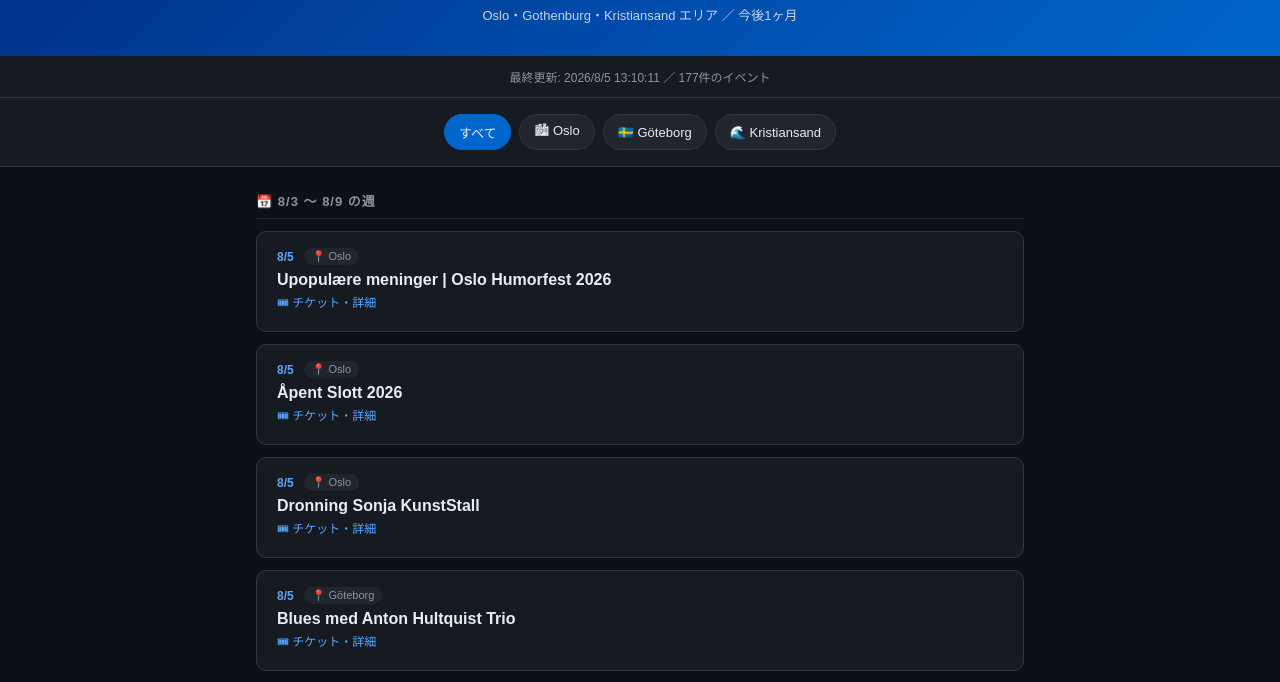
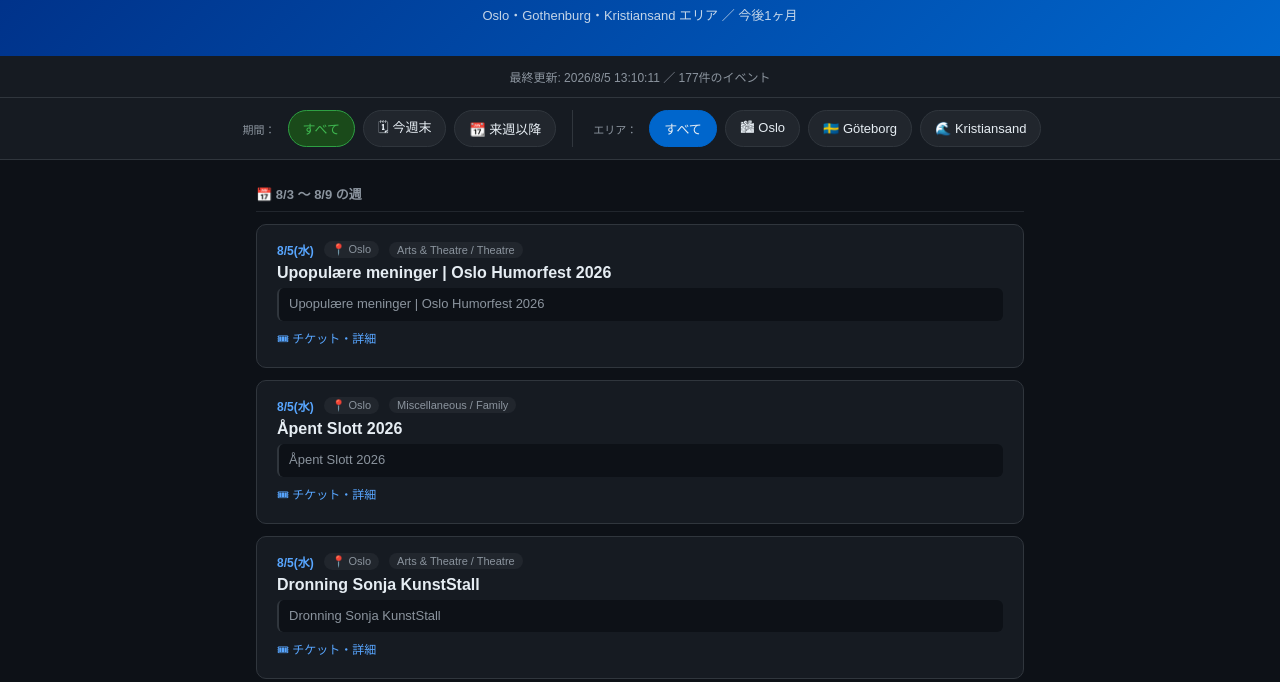
Before and after one commit to Shinyahub/oslo-events, a plain HTML site: page docs/index.html in a window 1280 px wide. Shown: the part 70-752 px from the top of the page. Drawn offline with Linux system fonts and the light colour scheme; no server answers.

Commit message:
Update index.html

```diff
--- a/docs/index.html
+++ b/docs/index.html
@@ -31,10 +31,22 @@
     display: flex;
     gap: 8px;
     flex-wrap: wrap;
-    padding: 16px 24px;
+    padding: 12px 24px;
     background: #161b22;
     border-bottom: 1px solid #30363d;
     justify-content: center;
+  }
+  .filter-label {
+    font-size: 11px;
+    color: #8b949e;
+    display: flex;
+    align-items: center;
+    padding: 0 4px;
+  }
+  .filter-divider {
+    width: 1px;
+    background: #30363d;
+    margin: 0 8px;
   }
   .filter-btn {
     background: #21262d;
@@ -46,10 +58,9 @@
     font-size: 13px;
     transition: all 0.2s;
   }
-  .filter-btn:hover, .filter-btn.active {
-    background: #0066cc;
-    border-color: #0066cc;
-  }
+  .filter-btn:hover { background: #30363d; }
+  .filter-btn.active-time { background: #1a4a1a; border-color: #2ea043; color: #3fb950; }
+  .filter-btn.active-city { background: #0066cc; border-color: #0066cc; }
   .week-section {
     max-width: 800px;
     margin: 24px auto;
@@ -59,12 +70,11 @@
     font-size: 13px;
     font-weight: bold;
     color: #8b949e;
-    text-transform: uppercase;
-    letter-spacing: 1px;
     margin-bottom: 12px;
     padding-bottom: 8px;
     border-bottom: 1px solid #21262d;
   }
+  .week-label.this-weekend { color: #3fb950; border-color: #2ea043; }
   .event-card {
     background: #161b22;
     border: 1px solid #30363d;
@@ -82,11 +92,7 @@
     flex-wrap: wrap;
     margin-bottom: 6px;
   }
-  .event-date {
-    font-size: 12px;
-    color: #58a6ff;
-    font-weight: bold;
-  }
+  .event-date { font-size: 12px; color: #58a6ff; font-weight: bold; }
   .event-city {
     font-size: 11px;
     background: #21262d;
@@ -94,35 +100,22 @@
     border-radius: 10px;
     color: #8b949e;
   }
-  .event-title {
-    font-size: 16px;
-    font-weight: bold;
-    margin-bottom: 4px;
-  }
+  .event-title { font-size: 16px; font-weight: bold; margin-bottom: 6px; }
   .event-desc {
     font-size: 13px;
     color: #8b949e;
     margin-bottom: 8px;
-    line-height: 1.5;
+    line-height: 1.6;
+    padding: 6px 10px;
+    background: #0d1117;
+    border-radius: 6px;
+    border-left: 2px solid #30363d;
   }
-  .event-link {
-    font-size: 12px;
-    color: #58a6ff;
-    text-decoration: none;
-  }
+  .event-desc.loading-desc { color: #484f58; font-style: italic; }
+  .event-link { font-size: 12px; color: #58a6ff; text-decoration: none; }
   .event-link:hover { text-decoration: underline; }
-  .star { color: #f0b429; margin-right: 4px; }
-  .loading {
-    text-align: center;
-    padding: 60px;
-    color: #8b949e;
-    font-size: 16px;
-  }
-  .no-events {
-    text-align: center;
-    padding: 40px;
-    color: #8b949e;
-  }
+  .loading { text-align: center; padding: 60px; color: #8b949e; font-size: 16px; }
+  .no-events { text-align: center; padding: 40px; color: #8b949e; }
   footer {
     text-align: center;
     padding: 24px;
@@ -143,10 +136,16 @@
 <div class="updated" id="updated-at">データ読み込み中...</div>
 
 <div class="filter-bar">
-  <button class="filter-btn active" onclick="filterCity('all')">すべて</button>
-  <button class="filter-btn" onclick="filterCity('Oslo')">🏙 Oslo</button>
-  <button class="filter-btn" onclick="filterCity('Gothenburg')">🇸🇪 Göteborg</button>
-  <button class="filter-btn" onclick="filterCity('Kristiansand')">🌊 Kristiansand</button>
+  <span class="filter-label">期間：</span>
+  <button class="filter-btn active-time" id="btn-time-all" onclick="filterTime('all', this)">すべて</button>
+  <button class="filter-btn" id="btn-time-weekend" onclick="filterTime('weekend', this)">🗓 今週末</button>
+  <button class="filter-btn" id="btn-time-future" onclick="filterTime('future', this)">📆 来週以降</button>
+  <div class="filter-divider"></div>
+  <span class="filter-label">エリア：</span>
+  <button class="filter-btn active-city" id="btn-city-all" onclick="filterCity('all', this)">すべて</button>
+  <button class="filter-btn" id="btn-city-oslo" onclick="filterCity('oslo', this)">🏙 Oslo</button>
+  <button class="filter-btn" id="btn-city-got" onclick="filterCity('goteborg', this)">🇸🇪 Göteborg</button>
+  <button class="filter-btn" id="btn-city-krs" onclick="filterCity('kristiansand', this)">🌊 Kristiansand</button>
 </div>
 
 <div id="events-container">
@@ -160,21 +159,33 @@
 
 <script>
 let allEvents = [];
+let currentTime = 'all';
 let currentCity = 'all';
+
+// 今週末の土日を計算
+function getThisWeekend() {
+  const now = new Date();
+  const day = now.getDay(); // 0=日, 6=土
+  const saturday = new Date(now);
+  saturday.setDate(now.getDate() + ((6 - day + 7) % 7 || 7));
+  saturday.setHours(0,0,0,0);
+  const sunday = new Date(saturday);
+  sunday.setDate(saturday.getDate() + 1);
+  sunday.setHours(23,59,59,999);
+  return { saturday, sunday };
+}
 
 async function loadEvents() {
   try {
     const res = await fetch('events.json?t=' + Date.now());
     const data = await res.json();
     allEvents = data.events || [];
-
     const updated = data.updated_at
       ? new Date(data.updated_at).toLocaleString('ja-JP')
       : '不明';
     document.getElementById('updated-at').textContent =
       `最終更新: ${updated} ／ ${allEvents.length}件のイベント`;
-
-    renderEvents(allEvents);
+    applyFilters();
   } catch (e) {
     document.getElementById('events-container').innerHTML =
       '<div class="no-events">⚠️ データの読み込みに失敗しました。<br>しばらく経ってから再度アクセスしてください。</div>';
@@ -182,50 +193,116 @@
   }
 }
 
-function filterCity(city) {
+function filterTime(mode, btn) {
+  currentTime = mode;
+  document.querySelectorAll('.filter-btn').forEach(b => {
+    if (['btn-time-all','btn-time-weekend','btn-time-future'].includes(b.id))
+      b.classList.remove('active-time');
+  });
+  btn.classList.add('active-time');
+  applyFilters();
+}
+
+function filterCity(city, btn) {
   currentCity = city;
-  document.querySelectorAll('.filter-btn').forEach(b => b.classList.remove('active'));
-  event.target.classList.add('active');
+  document.querySelectorAll('.filter-btn').forEach(b => {
+    if (['btn-city-all','btn-city-oslo','btn-city-got','btn-city-krs'].includes(b.id))
+      b.classList.remove('active-city');
+  });
+  btn.classList.add('active-city');
+  applyFilters();
+}
 
-  const filtered = city === 'all'
-    ? allEvents
-    : allEvents.filter(e => (e.city || '').toLowerCase().includes(city.toLowerCase()));
+function applyFilters() {
+  let filtered = [...allEvents];
+  const { saturday, sunday } = getThisWeekend();
+  const now = new Date();
+  now.setHours(0,0,0,0);
+
+  // 期間フィルター
+  if (currentTime === 'weekend') {
+    filtered = filtered.filter(ev => {
+      if (!ev.date) return false;
+      const d = new Date(ev.date);
+      return d >= saturday && d <= sunday;
+    });
+  } else if (currentTime === 'future') {
+    filtered = filtered.filter(ev => {
+      if (!ev.date) return false;
+      const d = new Date(ev.date);
+      const nextMonday = new Date(saturday);
+      nextMonday.setDate(saturday.getDate() + 2);
+      return d >= nextMonday;
+    });
+  }
+
+  // エリアフィルター
+  if (currentCity !== 'all') {
+    filtered = filtered.filter(ev =>
+      (ev.city || '').toLowerCase().includes(currentCity)
+    );
+  }
+
   renderEvents(filtered);
 }
 
 function groupByWeek(events) {
   const weeks = {};
+  const { saturday } = getThisWeekend();
+
   events.forEach(ev => {
     const date = ev.date ? new Date(ev.date) : null;
     if (!date || isNaN(date)) {
-      const key = '日付未定';
-      if (!weeks[key]) weeks[key] = [];
-      weeks[key].push(ev);
+      if (!weeks['9999']) weeks['9999'] = { label: '日付未定', isWeekend: false, events: [] };
+      weeks['9999'].events.push(ev);
       return;
     }
-    // 週の月曜日を計算
     const monday = new Date(date);
     monday.setDate(date.getDate() - ((date.getDay() + 6) % 7));
     const key = monday.toISOString().slice(0, 10);
-    if (!weeks[key]) weeks[key] = [];
-    weeks[key].push(ev);
+    if (!weeks[key]) {
+      const sunday = new Date(monday);
+      sunday.setDate(monday.getDate() + 6);
+      const isWeekend = date >= saturday && date <= new Date(saturday.getTime() + 86400000);
+      weeks[key] = {
+        label: `${monday.getMonth()+1}/${monday.getDate()} 〜 ${sunday.getMonth()+1}/${sunday.getDate()} の週`,
+        isWeekend,
+        events: []
+      };
+    }
+    weeks[key].events.push(ev);
   });
   return weeks;
 }
 
-function formatDateRange(dateStr) {
+function formatDate(dateStr) {
   if (!dateStr) return '日付未定';
   const d = new Date(dateStr);
   if (isNaN(d)) return dateStr;
-  return `${d.getMonth() + 1}/${d.getDate()}`;
+  const days = ['日','月','火','水','木','金','土'];
+  return `${d.getMonth()+1}/${d.getDate()}(${days[d.getDay()]})`;
 }
 
-function weekLabel(mondayStr) {
-  if (mondayStr === '日付未定') return '日付未定';
-  const d = new Date(mondayStr);
-  const sunday = new Date(d);
-  sunday.setDate(d.getDate() + 6);
-  return `${d.getMonth()+1}/${d.getDate()} 〜 ${sunday.getMonth()+1}/${sunday.getDate()} の週`;
+// Claude APIで日本語説明を生成
+async function generateDescription(title, category, city) {
+  try {
+    const res = await fetch('https://api.anthropic.com/v1/messages', {
+      method: 'POST',
+      headers: { 'Content-Type': 'application/json' },
+      body: JSON.stringify({
+        model: 'claude-sonnet-4-6',
+        max_tokens: 100,
+        messages: [{
+          role: 'user',
+          content: `以下のイベントについて、日本語で30文字以内の一言説明を書いてください。説明文のみ返してください。\nイベント名: ${title}\nカテゴリ: ${category}\n都市: ${city}`
+        }]
+      })
+    });
+    const data = await res.json();
+    return data.content?.[0]?.text || '';
+  } catch {
+    return '';
+  }
 }
 
 function renderEvents(events) {
@@ -236,28 +313,31 @@
   }
 
   const weeks = groupByWeek(events);
-  const sortedWeeks = Object.keys(weeks).sort();
+  const sortedKeys = Object.keys(weeks).sort();
   let html = '';
 
-  sortedWeeks.forEach(weekKey => {
-    const weekEvents = weeks[weekKey];
+  sortedKeys.forEach(key => {
+    const { label, isWeekend, events: wevents } = weeks[key];
+    const labelClass = isWeekend && currentTime !== 'future' ? 'week-label this-weekend' : 'week-label';
+    const weekendBadge = isWeekend && currentTime !== 'future' ? ' 🟢 今週末' : '';
     html += `<div class="week-section">`;
-    html += `<div class="week-label">📅 ${weekLabel(weekKey)}</div>`;
+    html += `<div class="${labelClass}">📅 ${label}${weekendBadge}</div>`;
 
-    weekEvents.forEach(ev => {
-      const isHighlight = ev.title && ev.title.match(/★|⭐/);
+    wevents.forEach((ev, i) => {
+      const isHighlight = ev.category && /music|concert|festival/i.test(ev.category);
       const cardClass = isHighlight ? 'event-card highlight' : 'event-card';
       const cityLabel = ev.city || ev.venue || '';
-      const desc = ev.description || '';
       const url = ev.url || '';
+      const descId = `desc-${key}-${i}`;
 
       html += `<div class="${cardClass}">
         <div class="event-meta">
-          <span class="event-date">${formatDateRange(ev.date)}</span>
+          <span class="event-date">${formatDate(ev.date)}</span>
           ${cityLabel ? `<span class="event-city">📍 ${cityLabel}</span>` : ''}
+          ${ev.category ? `<span class="event-city">${ev.category}</span>` : ''}
         </div>
         <div class="event-title">${ev.title || ''}</div>
-        ${desc ? `<div class="event-desc">→ ${desc}</div>` : ''}
+        <div class="event-desc loading-desc" id="${descId}">説明を生成中...</div>
         ${url ? `<a class="event-link" href="${url}" target="_blank" rel="noopener">🎟 チケット・詳細</a>` : ''}
       </div>`;
     });
@@ -266,6 +346,31 @@
   });
 
   container.innerHTML = html;
+
+  // 説明文を非同期で生成（表示後に順次埋める）
+  let descIndex = 0;
+  sortedKeys.forEach(key => {
+    const { events: wevents } = weeks[key];
+    wevents.forEach((ev, i) => {
+      const descId = `desc-${key}-${i}`;
+      const delay = descIndex * 300; // API負荷を分散
+      descIndex++;
+      setTimeout(async () => {
+        const el = document.getElementById(descId);
+        if (!el) return;
+        if (ev.description) {
+          el.textContent = ev.description;
+          el.classList.remove('loading-desc');
+        } else {
+          const desc = await generateDescription(ev.title, ev.category, ev.city);
+          if (el) {
+            el.textContent = desc || ev.title;
+            el.classList.remove('loading-desc');
+          }
+        }
+      }, delay);
+    });
+  });
 }
 
 loadEvents();
```
